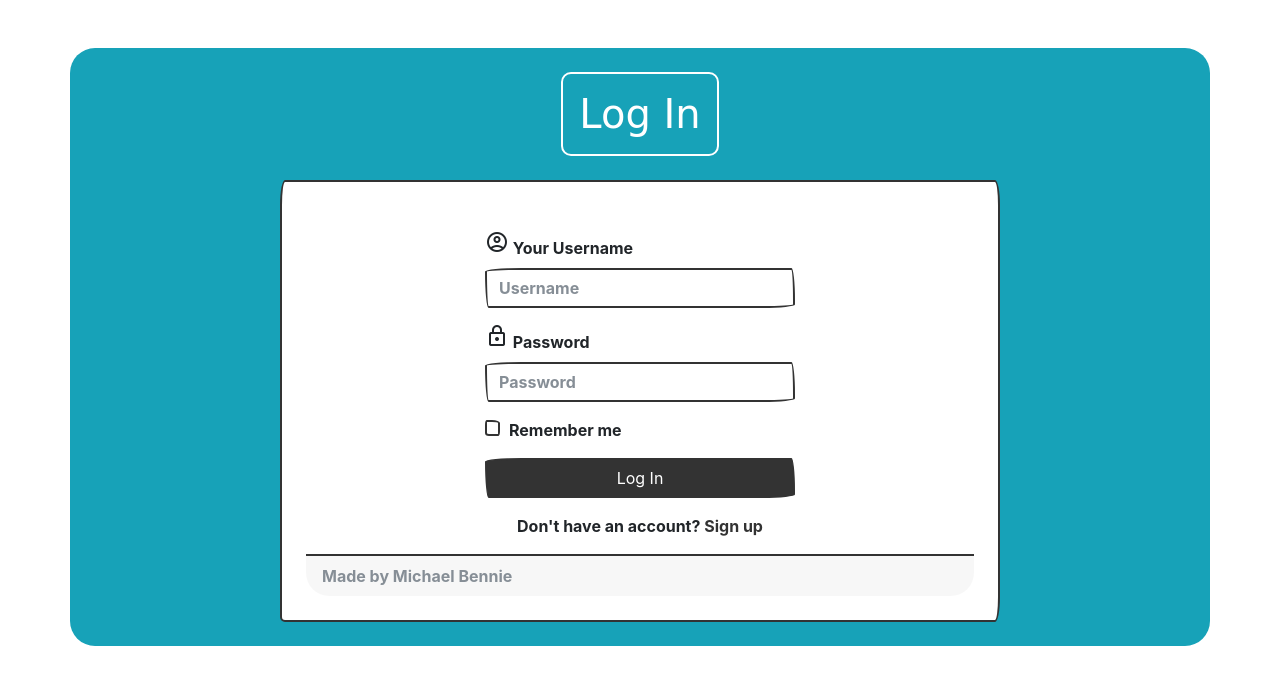
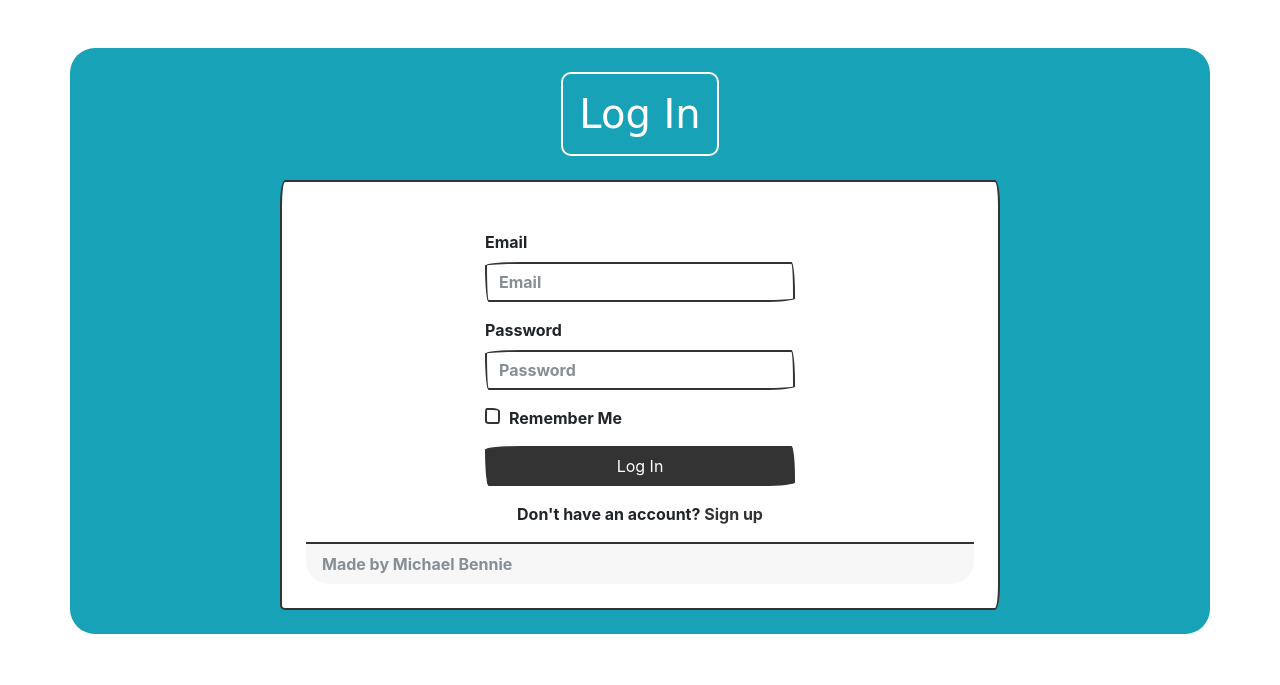
Before and after one commit to michaelbennieUFL/PhonemeTestWebsite, a Flask app: page /user/login in a window 1280 px wide. Shown: the top 685 px of the page. Run offline with Flask 3, Linux system fonts and the light colour scheme; some libraries are stand-ins or nearby versions; some web fonts are replaced.

Commit message:
Add login functionality with Flask-Login

```diff
--- a/Forms.py
+++ b/Forms.py
@@ -50,3 +50,9 @@ class RegistrationForm(FlaskForm):
     ], validators=[DataRequired()])
     age = IntegerField('Age (Optional)', validators=[Optional(), NumberRange(min=0)])
     agree_term = BooleanField('I agree to the Terms of Service', validators=[DataRequired()])
+
+
+class LoginForm(FlaskForm):
+    email = StringField('Email', validators=[DataRequired(), Email()])
+    password = PasswordField('Password', validators=[DataRequired()])
+    remember_me = BooleanField('Remember Me')
--- a/templates/login.html
+++ b/templates/login.html
@@ -13,24 +13,37 @@ Log In
     <div class="row">
         <div class="col-md-6 offset-md-3">
             <form method="POST" action="{{ url_for('user.login') }}" id="login-form">
+                {{ form.hidden_tag() }}
+
                 <div class="mb-3">
-                    <label for="your_name" class="form-label">
-                        <span class="material-symbols-outlined">account_circle</span> Your Username
-                    </label>
-                    <input type="text" class="form-control" name="your_name" id="your_name" placeholder="Username" required>
+                    {{ form.email.label(class="form-label") }}
+                    {{ form.email(class="form-control", placeholder="Email") }}
+                    {% if form.email.errors %}
+                        <ul class="errors">
+                        {% for error in form.email.errors %}
+                            <li>{{ error }}</li>
+                        {% endfor %}
+                        </ul>
+                    {% endif %}
                 </div>
+
                 <div class="mb-3">
-                    <label for="your_pass" class="form-label">
-                        <span class="material-symbols-outlined">lock</span> Password
-                    </label>
-                    <input type="password" class="form-control" name="your_pass" id="your_pass" placeholder="Password" required>
+                    {{ form.password.label(class="form-label") }}
+                    {{ form.password(class="form-control", placeholder="Password") }}
+                    {% if form.password.errors %}
+                        <ul class="errors">
+                        {% for error in form.password.errors %}
+                            <li>{{ error }}</li>
+                        {% endfor %}
+                        </ul>
+                    {% endif %}
                 </div>
+
                 <div class="form-check mb-3">
-                    <input class="form-check-input" type="checkbox" name="remember-me" id="remember-me">
-                    <label class="form-check-label" for="remember-me">
-                        Remember me
-                    </label>
+                    {{ form.remember_me(class="form-check-input") }}
+                    {{ form.remember_me.label(class="form-check-label") }}
                 </div>
+
                 <div class="d-grid">
                     <button type="submit" class="btn btn-primary">Log In</button>
                 </div>
--- a/網站藍圖/questions.py
+++ b/網站藍圖/questions.py
@@ -1,5 +1,3 @@
-from smtpd import program
-
 from flask import Blueprint, render_template, session, request, redirect, url_for, jsonify
 
 questions_bp = Blueprint("questions", __name__, url_prefix="/quiz")
--- a/網站藍圖/user.py
+++ b/網站藍圖/user.py
@@ -1,11 +1,10 @@
-from flask import Blueprint, render_template, request, redirect, url_for, flash, jsonify
-from werkzeug.security import generate_password_hash
+from flask import Blueprint, render_template, redirect, url_for, flash, jsonify
 from Extensions import 資料庫, 緩存
 from models import UserModel
-from Forms import RegistrationForm
+from Forms import RegistrationForm, LoginForm
+from flask_login import login_user, login_required, logout_user, current_user
 
 user_bp = Blueprint("user", __name__, url_prefix="/user")
-
 
 @user_bp.route("/signup", methods=["GET", "POST"])
 def signup():
@@ -13,19 +12,17 @@ def signup():
     if form.validate_on_submit():
         username = form.username.data
         email = form.email.data
-        inputted_captcha = form.captcha.data.replace("-","").replace("_","").replace(" ","")
+        inputted_captcha = form.captcha.data.replace("-", "").replace("_", "").replace(" ", "")
         password = form.password.data
         language = form.language.data
         age = form.age.data if form.age.data else None  # 可選的年齡字段
 
         real_captcha = 緩存.get("emailCaptcha_" + email)
 
-        #檢查captcha是否對的
+        # 檢查captcha是否對的
         if real_captcha != inputted_captcha:
-            flash("Captcha is invalid","danger")
+            flash("Captcha is invalid", "danger")
             return render_template("register.html", form=form)
-
-
 
         # 檢查電子郵件是否已經存在
         existing_user = UserModel.query.filter_by(email=email).first()
@@ -34,27 +31,46 @@ def signup():
             return render_template("register.html", form=form)
 
         # 保存用戶到數據庫
-
         new_user = UserModel(username=username, email=email, password=password, mother_language=language, age=age)
         try:
             資料庫.session.add(new_user)
             資料庫.session.commit()
-            flash("Registration successful! Please log in.", "success")
-            return redirect(url_for("user.login"))
+            login_user(new_user)  # 自動登錄用戶
+            flash("Registration successful! You are now logged in.", "success")
+            return redirect(url_for("user.dashboard"))  # 假設你有一個儀表板頁面
         except Exception as e:
             資料庫.session.rollback()
             flash(f"An error occurred: {str(e)}", "danger")
             return render_template("register.html", form=form)
     return render_template("register.html", form=form)
 
+@user_bp.route("/login", methods=["GET", "POST"])
+def login():
+    form = LoginForm()
+    if form.validate_on_submit():
+        email = form.email.data
+        password = form.password.data
+        user = UserModel.query.filter_by(email=email).first()
 
-
-@user_bp.route("/login")
-def login():
-    return render_template("login.html")
-
-
+        if user and user.check_password(password):
+            login_user(user, remember=form.remember_me.data)
+            # TODO: Make the flash work for user.dashboard
+            flash("Logged in successfully.", "success")
+            return redirect(url_for("user.dashboard"))  # 假設你有一個儀表板頁面
+        else:
+            # TODO: Make the flash work for user.login
+            flash("Invalid email or password.", "danger")
+    return render_template("login.html", form=form)
 
 @user_bp.route("/logout")
+@login_required
 def logout():
-    return "logout"
+    logout_user()
+    # TODO: Make the flash work for user.login
+    flash("You have been logged out.", "success")
+    return redirect(url_for("user.login"))
+
+@user_bp.route("/dashboard")
+@login_required
+def dashboard():
+    return f"Hello, {current_user.username}! Welcome to your dashboard."
```
